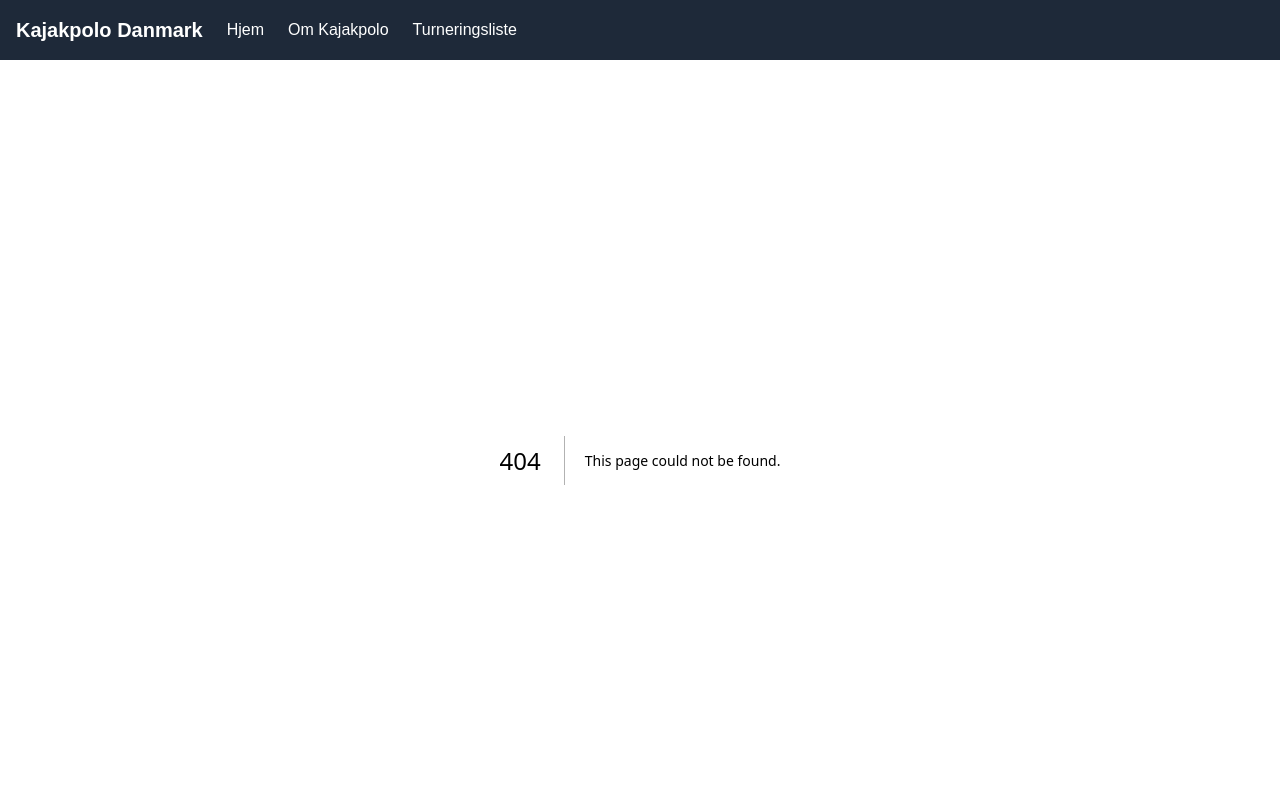
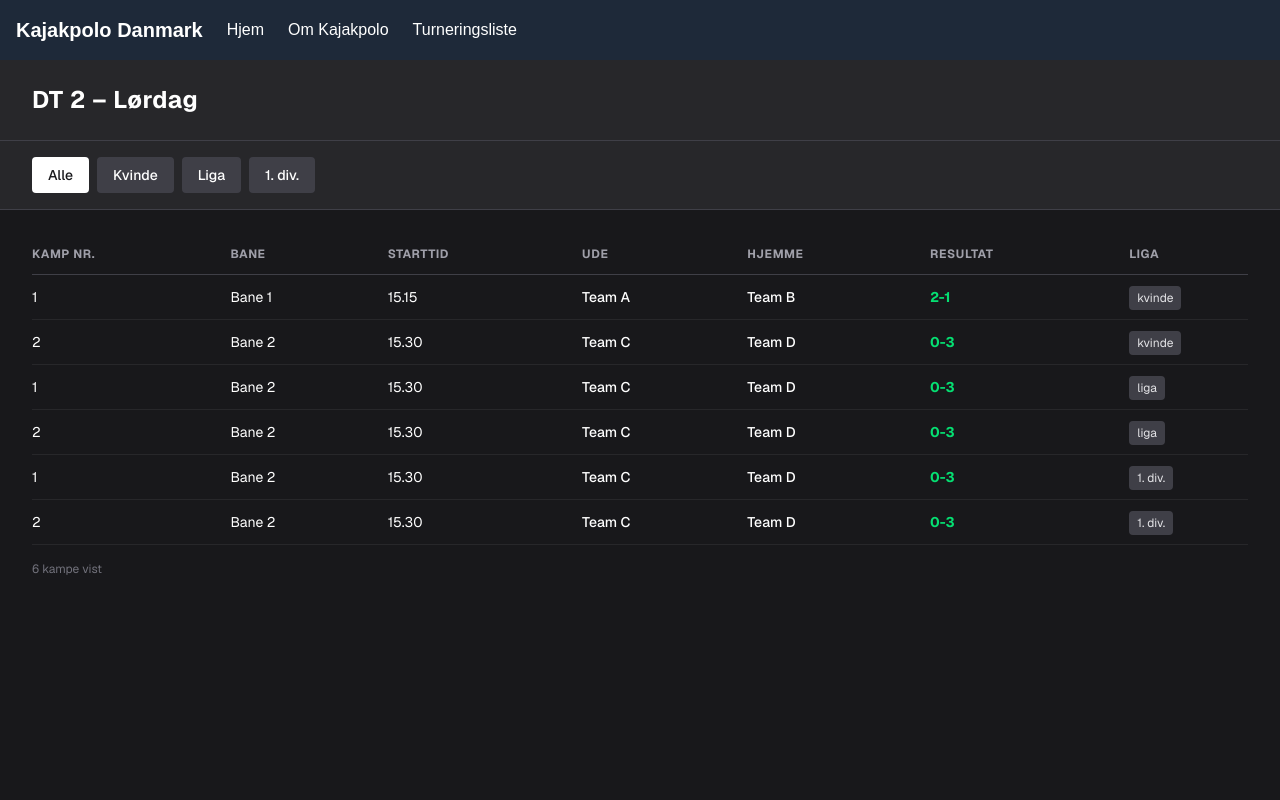
Before and after one commit to TacoKarl/kpolo, a Next.js app in the folder frontend/: page /turnering in a window 1280 px wide. Before the commit this address had no page. Shown: the top 800 px of the page. Built offline with nearby package versions, Linux system fonts and the light colour scheme.

Commit message:
start på tournerings match side (#54)
* start på tournerings match side

* Update page.tsx

* Delete backend/src/modules/tournaments/tournaments.routes.ts

```diff
--- /dev/null
+++ b/frontend/src/app/turnering/page.tsx
@@ -0,0 +1,131 @@
+"use client";
+
+import {useEffect, useState} from "react";
+
+
+export default function TurneringPage () {
+    // const [kampe, setKampe] = useState<Kamp[]>([]);
+    const [loading, setLoading] = useState(false);
+    const [error, setError] = useState(null);
+    const [valgtLiga, setValgtLiga] = useState("alle");
+    //
+    // useEffect(() => {
+    //     async function fetchKampe() {
+    //         try {
+    //             const res = await fetch(`http://localhost:3000/tournaments/${params.id}/matches`);
+    //             if (!res.ok) throw new Error("Kunne ikke hente kampe");
+    //             const data = await res.json();
+    //             setKampe(data.matches);
+    //         } catch (err) {
+    //             if (err instanceof Error) {
+    //                 setError(err.message);
+    //             } else {
+    //                 setError("Ukendt fejl");
+    //             }
+    //         }
+    //         finally {
+    //             setLoading(false);
+    //         }
+    //     }
+    //
+    //     fetchKampe();
+    // }, [params.id]);
+
+    // const kampe = await res.json();
+    const kampe = [
+        { number: 1, pitch: "Bane 1", starttid: "15.15", hold1: "Team A", hold2: "Team B", resultat: "2-1", liga:"kvinde" },
+        { number: 2, pitch: "Bane 2", starttid: "15.30", hold1: "Team C", hold2: "Team D", resultat: "0-3", liga:"kvinde" },
+        { number: 1, pitch: "Bane 2", starttid: "15.30", hold1: "Team C", hold2: "Team D", resultat: "0-3", liga:"liga" },
+        { number: 2, pitch: "Bane 2", starttid: "15.30", hold1: "Team C", hold2: "Team D", resultat: "0-3", liga:"liga" },
+        { number: 1, pitch: "Bane 2", starttid: "15.30", hold1: "Team C", hold2: "Team D", resultat: "0-3", liga:"1. div." },
+        { number: 2, pitch: "Bane 2", starttid: "15.30", hold1: "Team C", hold2: "Team D", resultat: "0-3", liga:"1. div." },
+    ];
+
+    const ligaer = ["alle", ...new Set(kampe.map((k) => k.liga))];
+    const showLiga = valgtLiga === "alle";
+
+    const filtreredeKampe = valgtLiga === "alle"
+        ? kampe
+        : kampe.filter((k) => k.liga === valgtLiga);
+
+    if (loading) return (
+        <div className="min-h-screen bg-zinc-900 text-white font-sans flex items-center justify-center">
+            <p className="text-zinc-400">Henter kampe...</p>
+        </div>
+    );
+
+    if (error) return (
+        <div className="min-h-screen bg-zinc-900 text-white font-sans flex items-center justify-center">
+            <p className="text-red-400">{error}</p>
+        </div>
+    );
+
+    return (
+        <>
+        <div className="min-h-screen bg-zinc-900 text-white font-sans">
+
+            <div className="bg-zinc-800 py-6 px-8 border-b border-zinc-700">
+                <h1 className="text-2xl font-bold tracking-wide">DT 2 – Lørdag</h1>
+            </div>
+
+            <div className="px-8 py-4 flex gap-2 border-b border-zinc-700 bg-zinc-800">
+                {ligaer.map((liga) => (
+                    <button
+                        key={liga}
+                        onClick={() => setValgtLiga(liga)}
+                        className={`px-4 py-2 rounded text-sm font-medium transition-colors ${
+                            valgtLiga === liga
+                                ? "bg-white text-zinc-900"
+                                : "bg-zinc-700 text-white hover:bg-zinc-600"
+                        }`}
+                    >
+                        {liga.charAt(0).toUpperCase() + liga.slice(1)}
+                    </button>
+                ))}
+            </div>
+
+            <div className="px-8 py-6">
+                <table className="w-full text-sm border-collapse">
+                    <thead>
+                    <tr className="text-zinc-400 uppercase text-xs tracking-wider border-b border-zinc-700">
+                        <th className="text-left py-3 pr-6">Kamp nr.</th>
+                        <th className="text-left py-3 pr-6">Bane</th>
+                        <th className="text-left py-3 pr-6">Starttid</th>
+                        <th className="text-left py-3 pr-6">Ude</th>
+                        <th className="text-left py-3 pr-6">Hjemme</th>
+                        <th className="text-left py-3 pr-6">Resultat</th>
+                        {showLiga && <th className="text-left py-3">Liga</th>}
+                    </tr>
+                    </thead>
+                    <tbody>
+                    {filtreredeKampe.map((kamp, index) => (
+                        <tr
+                            key={index}
+                            className={`border-b border-zinc-800 transition-colors hover:bg-zinc-800 ${
+                                index % 2 === 0 ? "bg-zinc-900" : "bg-zinc-850"
+                            }`}
+                        >
+                            <td className="py-3 pr-6">{kamp.number}</td>
+                            <td className="py-3 pr-6">{kamp.pitch}</td>
+                            <td className="py-3 pr-6">{kamp.starttid}</td>
+                            <td className="py-3 pr-6 font-medium">{kamp.hold1}</td>
+                            <td className="py-3 pr-6 font-medium">{kamp.hold2}</td>
+                            <td className="py-3 pr-6 font-bold text-green-400">{kamp.resultat}</td>
+                            {showLiga && (
+                                <td className="py-3">
+                    <span className="bg-zinc-700 text-zinc-200 text-xs px-2 py-1 rounded">
+                      {kamp.liga}
+                    </span>
+                                </td>
+                            )}
+                        </tr>
+                    ))}
+                    </tbody>
+                </table>
+
+                <p className="text-zinc-500 text-xs mt-4">{filtreredeKampe.length} kampe vist</p>
+            </div>
+        </div>
+        </>
+    )
+}
```
Also changed, not shown: frontend/src/app/turnering/interfaces/kamp.tsx (added, +9 -0 lines).
